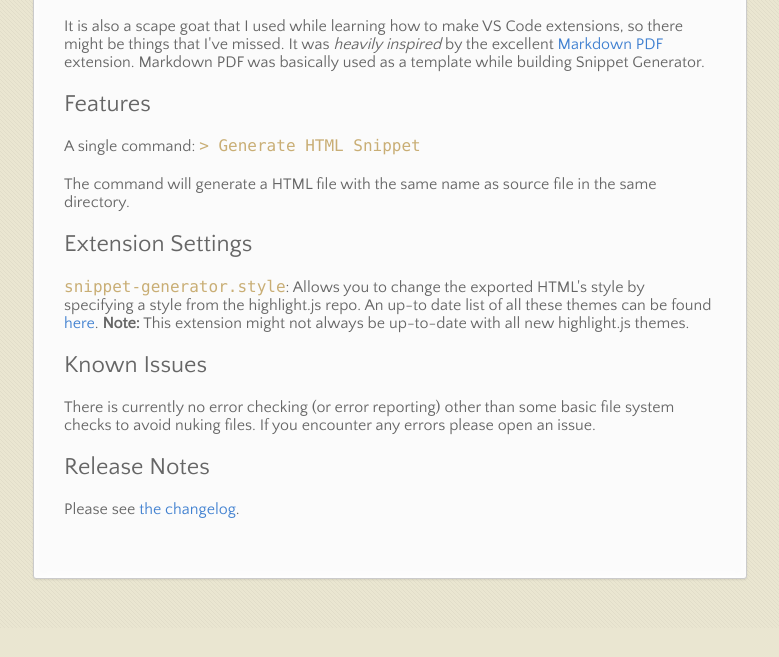
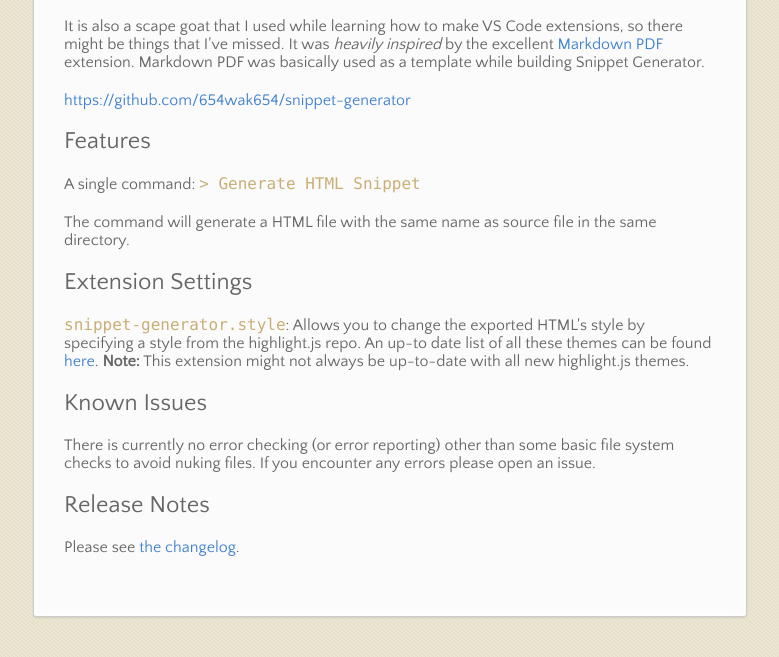
Before and after one commit to 654wak654/654wak654.github.io, a plain HTML site: page snippet-generator/index.html in a window 1280 px wide. Shown: the part 172-829 px from the top of the page, without its empty margins (261-1040 px from the left). Before the commit the page ends 800 px from the top, so only its background shows below. Drawn offline with Linux system fonts and the light colour scheme.

Commit message:
Add URLs to snippet generator page

```diff
--- a/snippet-generator/index.html
+++ b/snippet-generator/index.html
@@ -280,6 +280,7 @@
 <h1 id="snippet-generator">Snippet Generator</h1>
 <p>Snippet Generator enables you to quickly generate a formatted HTML file from code without messing with markdown or HTML. It uses <a href="https://github.com/highlightjs/highlight.js">highlight.js</a> so it supports pretty much any language and any style.</p>
 <p>It is also a scape goat that I used while learning how to make VS Code extensions, so there might be things that I've missed. It was <em>heavily inspired</em> by the excellent <a href="https://github.com/yzane/vscode-markdown-pdf">Markdown PDF</a> extension. Markdown PDF was basically used as a template while building Snippet Generator.</p>
+<a href="https://github.com/654wak654/snippet-generator">https://github.com/654wak654/snippet-generator</a>
 <h2 id="features">Features</h2>
 <p>A single command: <code>&gt; Generate HTML Snippet</code></p>
 <p>The command will generate a HTML file with the same name as source file in the same directory.</p>
@@ -288,7 +289,7 @@
 <h2 id="known-issues">Known Issues</h2>
 <p>There is currently no error checking (or error reporting) other than some basic file system checks to avoid nuking files. If you encounter any errors please open an issue.</p>
 <h2 id="release-notes">Release Notes</h2>
-<p>Please see <a href="changelog">the changelog</a>.</p>
+<p>Please see <a href="https://github.com/654wak654/snippet-generator/blob/master/CHANGELOG.md">the changelog</a>.</p>
 </section>
 </div>
 </body>
```
